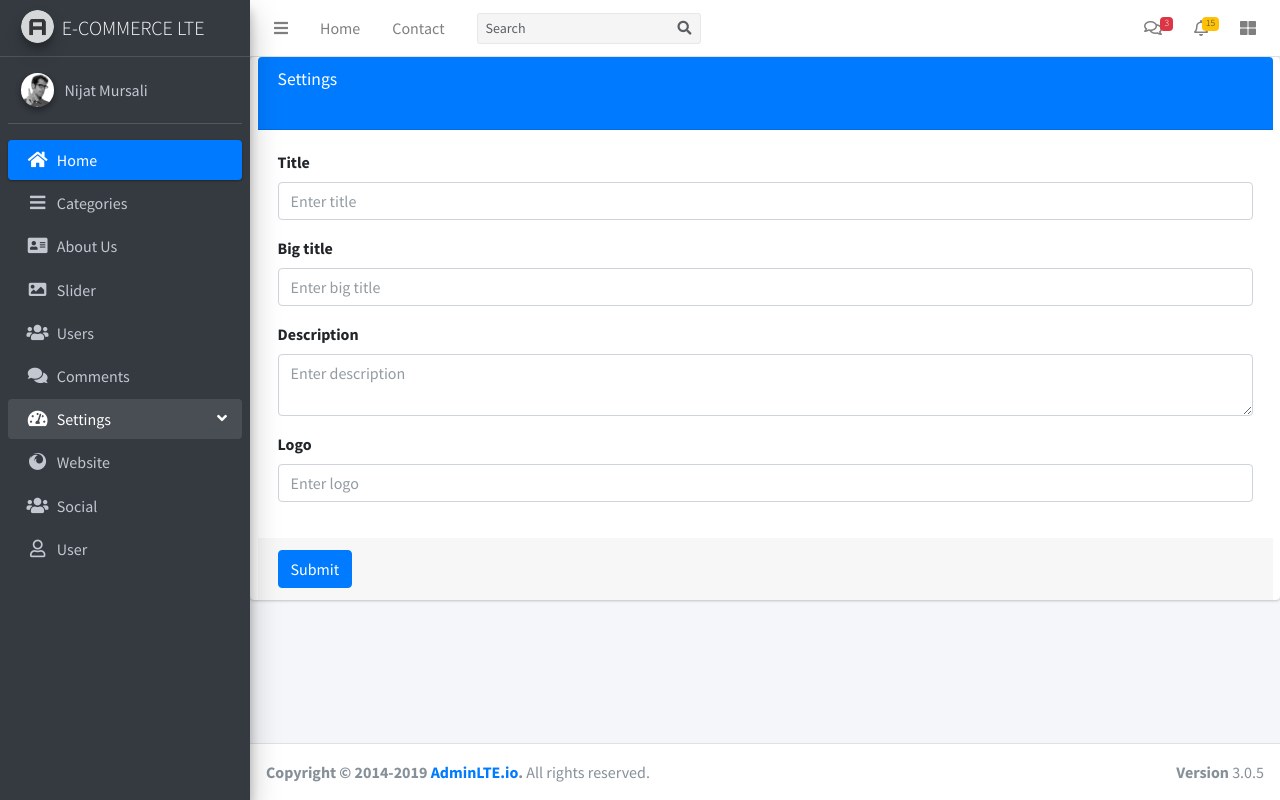
After one commit to nijatmursali/php-ecommerce, a PHP site: page /about.php in a window 1280 px wide. The commit adds this page. Run offline with PHP 8.4, Linux system fonts and the light colour scheme; data that the repository does not hold is empty; some libraries are stand-ins or nearby versions.

Commit message:
admin panel about us

```diff
--- a/about.php
+++ b/about.php
@@ -15,7 +15,7 @@ $row = mysqli_fetch_assoc($result);
             <!-- About Text Start -->
             <div class="col-lg-6 order-last order-lg-first">
                 <div class="about-text-wrap">
-                    <h2><span><?php echo $row['title'] ?></span></span><?php echo $row['title_big'] ?></span></h2>
+                    <h2><span><?php echo $row['title'] ?></span></span><?php echo $row['bigtitle'] ?></span></h2>
                     <p><?php echo $row['description'] ?></span></p>
                 </div>
             </div>
--- /dev/null
+++ b/admin/about.php
@@ -0,0 +1,53 @@
+<?php
+require_once 'connection/connection.php';
+require_once 'header.php';
+require_once 'sidebar.php';
+
+?>
+
+<div class="content-wrapper">
+    <div class="card card-primary col-md-12 d-flex content-justify-center">
+        <div class="card-header">
+            <h3 class="card-title">Settings
+            </h3>
+            <br>
+            <br>
+            <h3 class="card-title">
+            </h3>
+        </div>
+        <!-- /.card-header -->
+        <!-- form start -->
+        <form method="POST" action="settings/about.php">
+            <div class="card-body">
+                <div class="form-group">
+                    <label for="title">Title</label>
+                    <input value="<?php echo $row['title'] ?>" name="title" type="text" class="form-control" id="title" placeholder="Enter title">
+                </div>
+                <div class="form-group">
+                    <label for="bigtitle">Big title</label>
+                    <input value="<?php echo $row['title'] ?>" name="bigtitle" type="text" class="form-control" id="bigtitle" placeholder="Enter big title">
+                </div>
+                <div class="form-group">
+                    <label for="description">Description</label>
+                    <textarea name="description" type="text" class="form-control" id="exampleInputEmail1" placeholder="Enter description"><?php echo $row['description'] ?></textarea>
+                </div>
+                <div class="form-group">
+                    <label for="logo">Logo</label>
+                    <input value="<?php echo $row['logo'] ?>" name="logo" type="text" class="form-control" id="logo" placeholder="Enter logo">
+                </div>
+            </div>
+            <!-- /.card-body -->
+
+            <div class="card-footer">
+                <button type="submit" name="submit" class="btn btn-primary">Submit</button>
+            </div>
+        </form>
+    </div>
+</div>
+
+
+<?php
+
+require_once 'footer.php';
+
+?>
--- a/admin/header.php
+++ b/admin/header.php
@@ -158,6 +158,7 @@
 
     <?php
 
+    require_once "connection/connection.php";
 
     $sql = "SELECT * FROM settings where id=1";
     $result = $cnn->query($sql);
--- a/admin/sidebar.php
+++ b/admin/sidebar.php
@@ -40,7 +40,7 @@
                       </a>
                   </li>
                   <li class="nav-item">
-                      <a href="#" class="nav-link">
+                      <a href="about.php" class="nav-link">
                           <i class="nav-icon fas fa-address-card"></i>
                           <p>
                               About Us
```
Also changed, not shown: admin/settings/about.php (added, +27 -0 lines).
